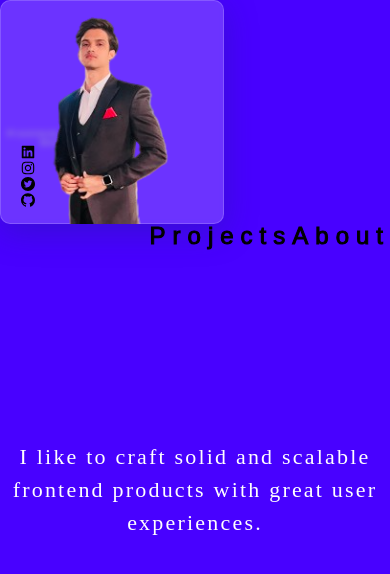
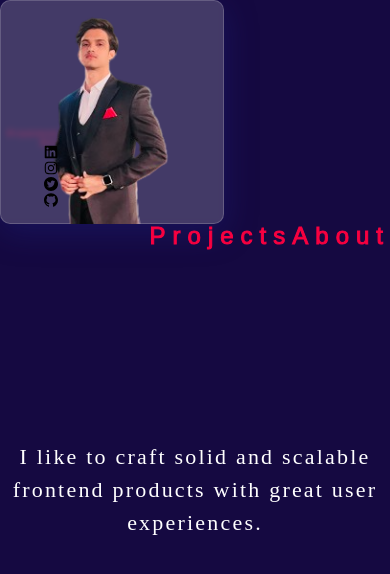
Before and after one commit to Shoaibk2604/my-portfolio, a React (Create React App) app: page / in a window 390 px wide. Shown: the top 574 px of the page. Built offline with nearby package versions, Linux system fonts and the light colour scheme.

Commit message:
portfolio-color-pallete-done

```diff
--- a/src/App.css
+++ b/src/App.css
@@ -1,3 +1,8 @@
+:root{
+  --bg-color:hsl(252.86deg 75.68% 14.51%);
+  --primary:hsl(344.52deg 100% 48.63%);
+  --secondary:#5D001E;
+}
 * {
   margin: 0;
   padding: 0;
@@ -5,15 +10,19 @@
   font-family: "Oswald", sans-serif;
   scrollbar-width: none;
 }
+
 body {
-  background: #4801ff;
-  /* background: #040d2e; */
+  background:var(--bg-color);
+
 }
 html {
   scroll-behavior: smooth;
 }
 body::-webkit-scrollbar {
   width: 0px;
+}
+.transition-color{
+  background-color: var(--primary);
 }
 .navigation-tilt {
   transition: all ease-in-out 0.3s;
@@ -35,9 +44,9 @@ body::-webkit-scrollbar {
   font-size: 7em;
   font-weight: 700;
   background-clip: text;
-  color: #000;
+  color: var(--primary);
   letter-spacing: 7px;
-  -webkit-text-fill-color: #000;
+  -webkit-text-fill-color: var(--primary);
   -webkit-text-stroke-width: 2px;
   line-height: 1.1em;
   cursor: pointer;
@@ -78,7 +87,7 @@ body::-webkit-scrollbar {
 }
 /* profile title */
 .profile-title {
-  color: #ccf381;
+  color: var(--primary)
 }
 .title-one {
   position: absolute;
@@ -122,7 +131,7 @@ body::-webkit-scrollbar {
 }
 
 .transition {
-  background-color: #ccf381;
+  background-color: var(--primary);
   z-index: 9999 !important;
 }
 
@@ -137,9 +146,9 @@ body::-webkit-scrollbar {
 }
 .background-circle {
   background: repeating-radial-gradient(
-    rgb(0, 0, 0, 0.4) 2px,
-    #4801ff 5px,
-    #4801ff 100px
+    rgba(255, 255, 255, 0.906) 1px,
+    var(--bg-color) 5px,
+    var(--bg-color) 100px
   );
 }
 .position-social-icon {
@@ -158,7 +167,7 @@ body::-webkit-scrollbar {
   .position-social-icon {
     position: absolute;
     top: 9em;
-    left: 5%;
+    left: 11%;
   }
   .nav-btns {
     font-size: 1.5em;
--- a/src/components/AccountLinks.jsx
+++ b/src/components/AccountLinks.jsx
@@ -10,25 +10,25 @@ const AccountLinks = () => {
   return (
     <div className="relative">
       <div className="flex flex-col position-social-icon">
-        <div className="text-3xl hover:text-blue-800 hover:bg-white rounded-full cursor-pointer my-2">
+        <div className="text-3xl text-white hover:text-blue-800 hover:bg-white rounded-full cursor-pointer my-2">
           <Link to={"https://www.linkedin.com/in/shoaib-khan-174200235"} target="_blank">
             {" "}
             <AiFillLinkedin />
           </Link>{" "}
         </div>
-        <div className="text-3xl hover:text-red-500 hover:bg-white rounded-full cursor-pointer my-2">
+        <div className="text-3xl text-white hover:text-red-500 hover:bg-white rounded-full cursor-pointer my-2">
           <Link to={"https://www.instagram.com/i.shoaib_khan"} target="_blank">
             {" "}
             <AiOutlineInstagram />
           </Link>{" "}
         </div>
-        <div className="text-3xl hover:text-blue-500 hover:bg-white rounded-full cursor-pointer my-2">
+        <div className="text-3xl text-white hover:text-blue-500 hover:bg-white rounded-full cursor-pointer my-2">
           <Link to={""} target="_blank">
             {" "}
             <AiFillTwitterCircle />
           </Link>{" "}
         </div>
-        <div className="text-3xl hover:text-grey-500 hover:bg-white rounded-full cursor-pointer my-2">
+        <div className="text-3xl text-white hover:text-indigo-900 hover:bg-white rounded-full cursor-pointer my-2">
           <Link to={"https://github.com/Shoaibk2604"} target="_blank">
             <AiFillGithub />
           </Link>
--- a/src/components/Navigation.jsx
+++ b/src/components/Navigation.jsx
@@ -4,7 +4,7 @@ import { Link } from "react-router-dom";
 const Navigation = () => {
   return (
     <div className=" navigation-container ">
-      <div className="absolute   left-5 sm:left-1/2 top-14 navigation-wrapper uppercase ">
+      <div className="absolute   left-20 sm:left-1/2 top-14 navigation-wrapper uppercase ">
         <div className="navigation-tilt">
           <Link to={"/about"}>
             <div className="nav-btns ml-8">About</div>
--- a/src/components/Profile.jsx
+++ b/src/components/Profile.jsx
@@ -18,7 +18,7 @@ const Profile = () => {
             <h3>Developer</h3>
           </div>
         </div>
-        <div className="profile-container absolute top-32 left-16  sm:top-60 sm:left-48 md:top-60 md:left-48 lg:top-60 lg:left-48 xl:top-60 xl:left-48">
+        <div className="profile-container absolute top-32 left-1/4  sm:top-60 sm:left-48 md:top-60 md:left-48 lg:top-60 lg:left-48 xl:top-60 xl:left-48">
           <div className="profile-box "></div>
           <div className="profile-img">
             <img src={profile} alt="Profile" />
--- a/src/components/Skill.jsx
+++ b/src/components/Skill.jsx
@@ -17,7 +17,7 @@ const Skills = ({ name, x, y }) => {
 const Skill = () => {
   return (
     <>
-      <h2 className="font-medium text-6xl font-mono mt-14 w-full text-center">
+      <h2 className="font-medium text-6xl font-mono mt-14 w-full text-center text-red-600">
         Skills
       </h2>
       <div className="w-full h-screen relative flex items-center justify-center rounded-full background-circle">
--- a/src/components/Transition.jsx
+++ b/src/components/Transition.jsx
@@ -4,22 +4,22 @@ const Transition = () => {
   return (
     <>
       <motion.div
-        className="fixed top-0 bottom-0 right-full w-screen h-screen z-30 bg-indigo-700 "
+        className="fixed top-0 bottom-0 right-full w-screen h-screen z-30 transition-color "
         initial={{ x: "100%", width: "100%" }}
         animate={{ x: "0%", width: "0%" }}
         transition={{ duration: 0.6, ease: "easeInOut" }}
       />
       <motion.div
-        className="fixed top-0 bottom-0 right-full w-screen h-screen z-20 bg-indigo-600 "
+        className="fixed top-0 bottom-0 right-full w-screen h-screen z-20 bg-indigo-800 "
         initial={{ x: "100%", width: "100%" }}
         animate={{ x: "0%", width: "0%" }}
         transition={{ delay: 0.2, duration: 0.6, ease: "easeInOut" }}
       />
       <motion.div
-        className="fixed top-0 bottom-0 right-full w-screen h-screen z-10 bg-indigo-400 "
+        className="fixed top-0 bottom-0 right-full w-screen h-screen z-10 bg-slate-100 "
         initial={{ x: "100%", width: "100%" }}
         animate={{ x: "0%", width: "0%" }}
-        transition={{ delay: 0.4, duration: 0.6, ease: "easeInOut" }}
+        transition={{ delay: 0.3, duration: 0.6, ease: "easeInOut" }}
       />
     </>
   );
```
